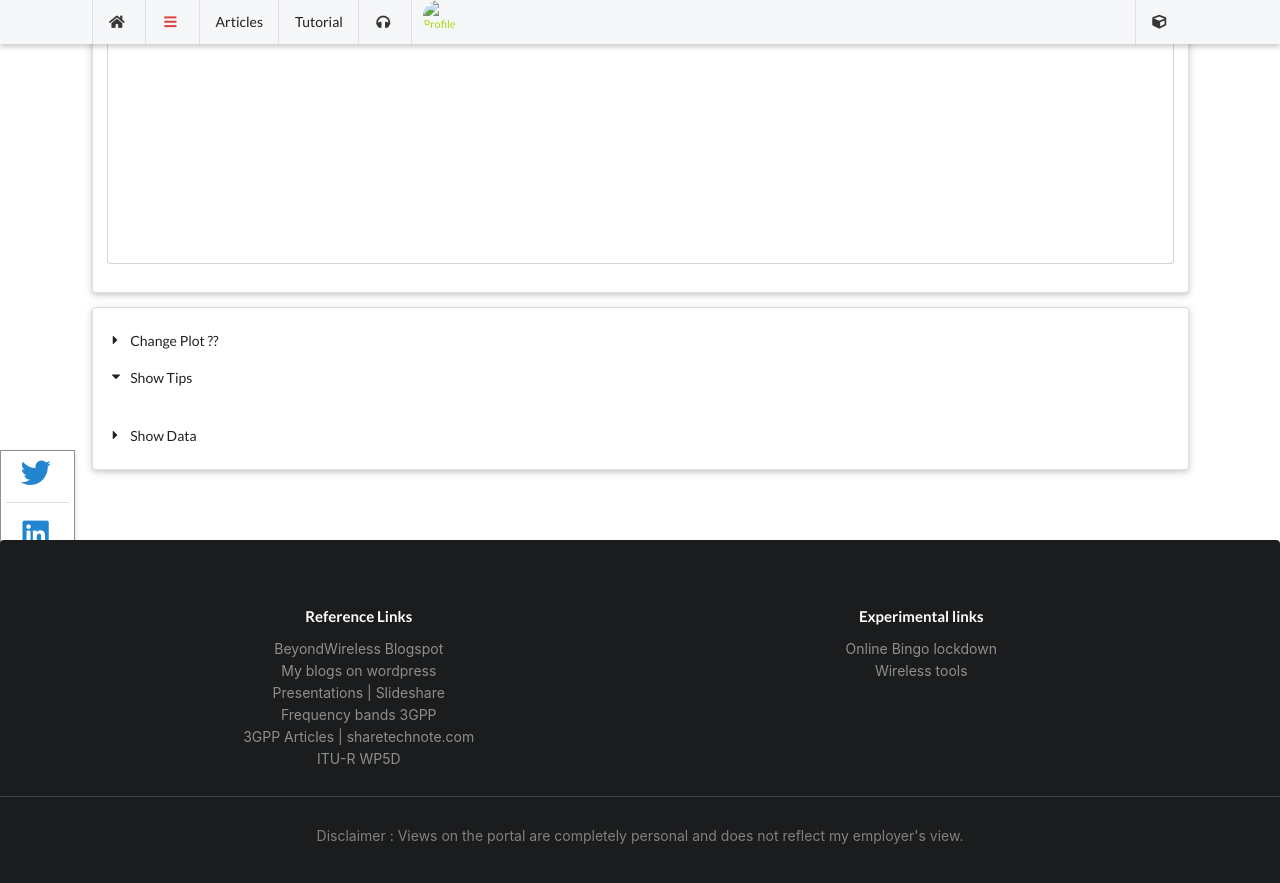
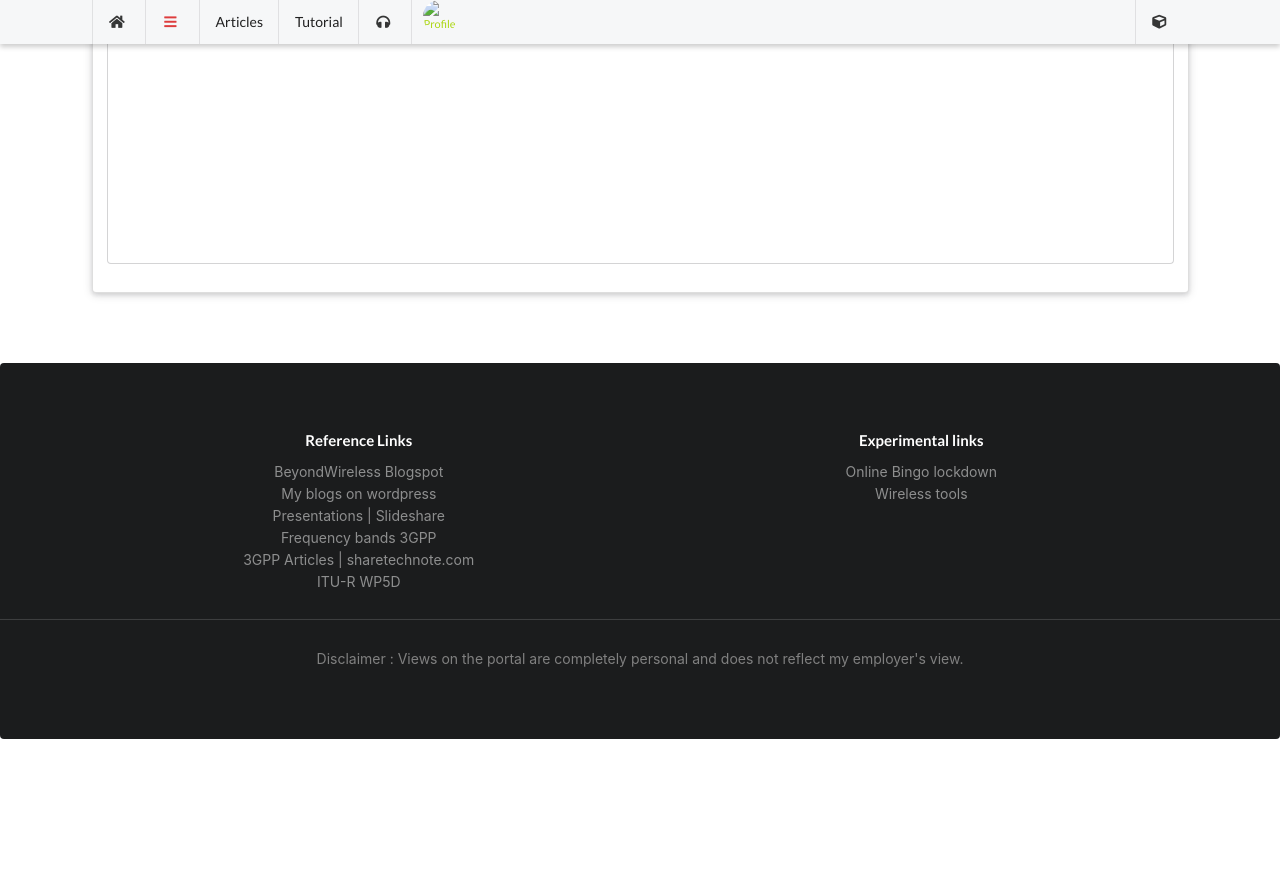
Before and after one commit to wiless/wiless.github.io, a Jekyll site: the page built from _apps/snl.html, in a window 1280 px wide and 900 px high, scrolled down 703 px. Shown: the top 883 px of the window. Built offline with Jekyll 4.4.1, drawn with Linux system fonts in a browser that asks for light colours; nearby versions of some CDN libraries; some web fonts are replaced; comment, search, counter and statistics services are not loaded; a style sheet for code colours, icons or effects is not loaded.

Commit message:
Update snl.html

```diff
--- a/_apps/snl.html
+++ b/_apps/snl.html
@@ -121,36 +121,6 @@ title: SNL Spectrum Viewer
 </div>
 
 
-            <div class="ui raised segment">
-                <div class="ui accordion">
-                    <div class="title">
-                        <i class="dropdown icon"></i>
-                        Change Plot ??
-                    </div>
-                    <div class="content">
-                        <p class="transition visible" style="display: block !important;"> Filter Beams ? </p>
-
-
-
-                    </div>
-                    <div class="title active">
-                        <i class="dropdown icon"></i>
-                        Show Tips
-                    </div>
-                    <div class="content active">
-
-                    </div>
-
-                    <div class="title">
-                        <i class="dropdown icon"></i>
-                        Show Data
-                    </div>
-                    <div class="content">
-
-                    </div>
-                </div>
-            </div>
-
 
 
 <script>
```
Also changed, not shown: other parts of _apps/snl.html (+1 -2 lines).
